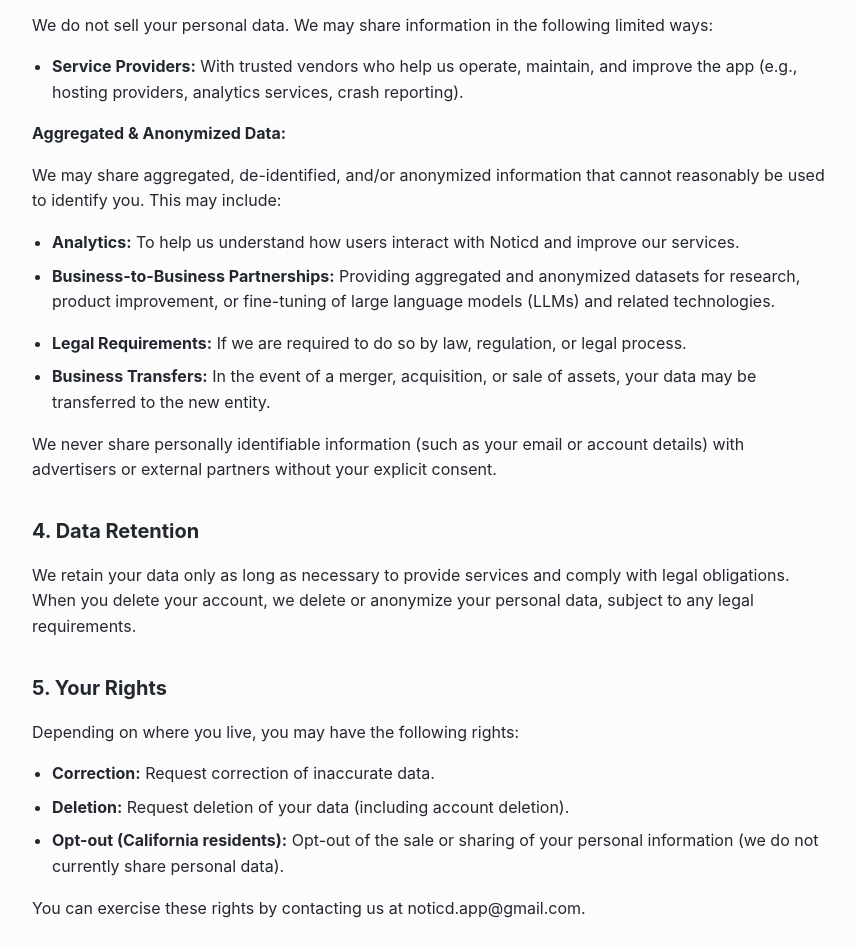
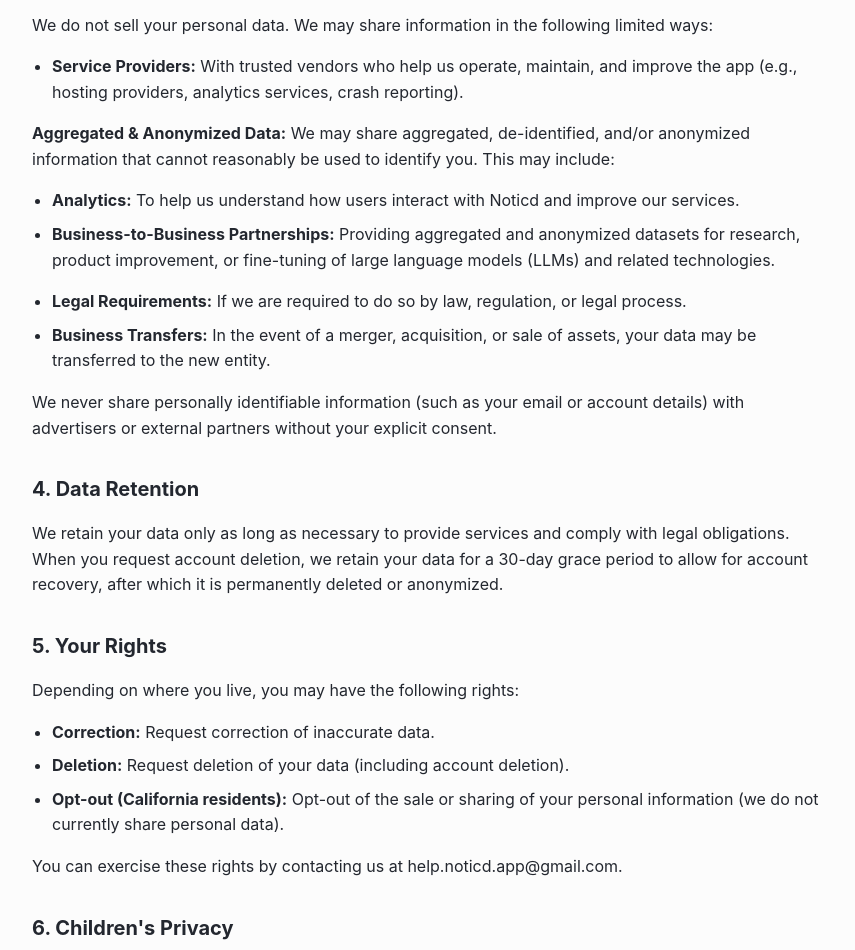
Before and after one commit to Noticd/Noticd-Site, a plain HTML site: page privacy.html in a window 1280 px wide. Shown: the part 980-1930 px from the top of the page, without its empty margins (208-1063 px from the left). Drawn offline with Linux system fonts and the light colour scheme.

Commit message:
Update privacy policy with new contact information

```diff
--- a/privacy.html
+++ b/privacy.html
@@ -158,7 +158,7 @@
 
     <ul>
 
-        <li><strong>Account Information:</strong> When you sign up or log in using Google, we receive your email address and basic profile information.</li>
+        <li><strong>Account Information:</strong> When you sign up or log in using Google or Apple, we receive your email address (or a private relay email) and basic profile information.</li>
 
         <li><strong>User Content:</strong> Text posts, replies, and user profiles you create/upload on the platform.</li>
 
@@ -194,9 +194,7 @@
 
     </ul>
 
-    <p><strong>Aggregated & Anonymized Data:</strong></p>
-
-    <p>We may share aggregated, de-identified, and/or anonymized information that cannot reasonably be used to identify you. This may include:</p>
+    <p><strong>Aggregated & Anonymized Data:</strong> We may share aggregated, de-identified, and/or anonymized information that cannot reasonably be used to identify you. This may include:</p>
 
     <ul>
 
@@ -218,7 +216,7 @@
 
     <h2>4. Data Retention</h2>
 
-    <p>We retain your data only as long as necessary to provide services and comply with legal obligations. When you delete your account, we delete or anonymize your personal data, subject to any legal requirements.</p>
+    <p>We retain your data only as long as necessary to provide services and comply with legal obligations. When you request account deletion, we retain your data for a 30-day grace period to allow for account recovery, after which it is permanently deleted or anonymized.</p>
 
     <h2>5. Your Rights</h2>
 
@@ -234,7 +232,7 @@
 
     </ul>
 
-    <p>You can exercise these rights by contacting us at noticd.app@gmail.com.</p>
+    <p>You can exercise these rights by contacting us at help.noticd.app@gmail.com.</p>
 
     <h2>6. Children's Privacy</h2>
 
@@ -256,7 +254,7 @@
 
     <p>If you have any questions about this Privacy Policy or your data rights, contact us at:</p>
 
-    <p class="contact-info"><strong>Email:</strong> noticd.app@gmail.com</p>
+    <p class="contact-info"><strong>Email:</strong> help.noticd.app@gmail.com</p>
 
     <p class="contact-info"><strong>Mailing Address:</strong> 4243 Valley Dr, College Park, MD 20742</p>
 
```
